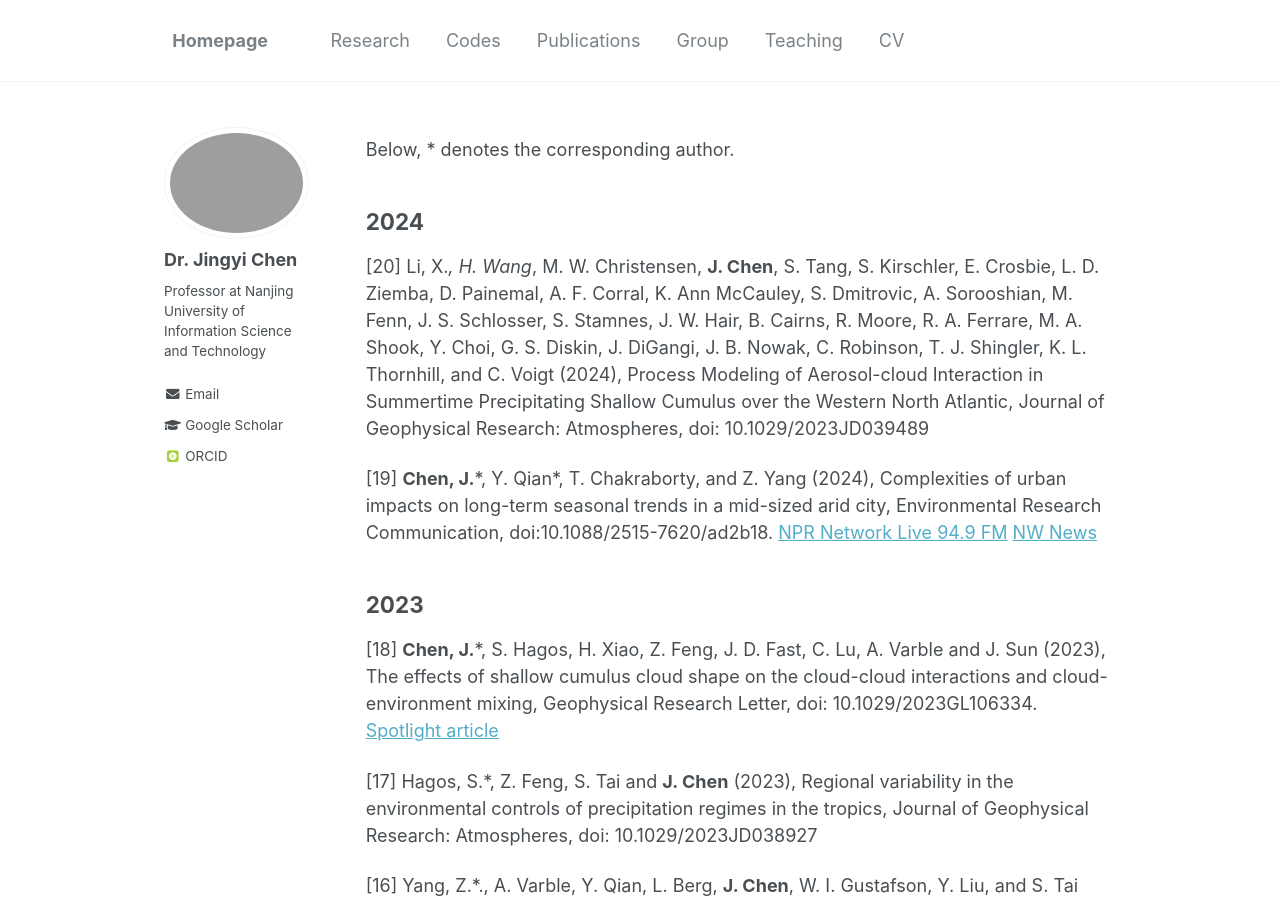
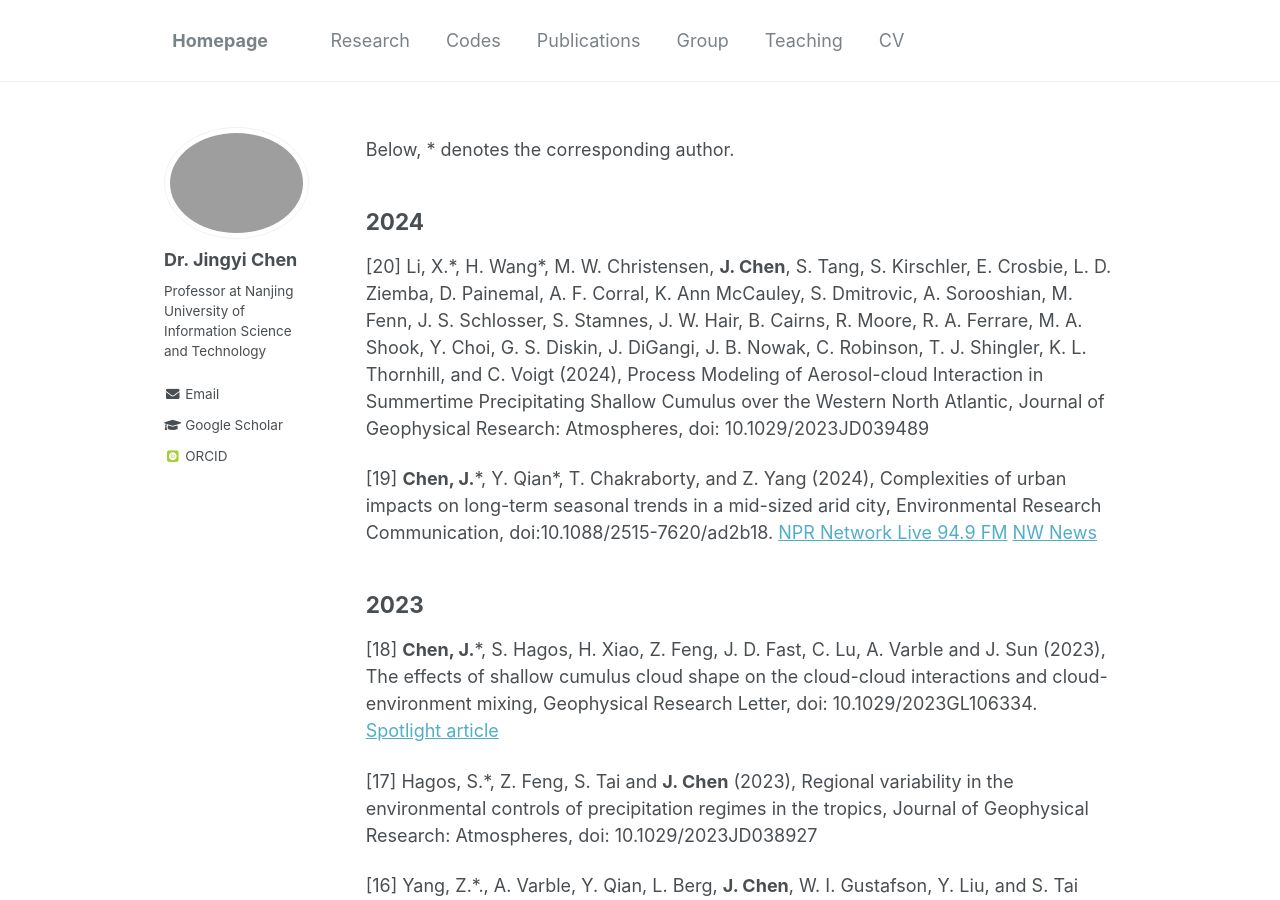
Before and after one commit to Jingyi-Chen/jingyi-chen.github.io, a Jekyll site: the page built from _pages/publications.md, in a window 1280 px wide and 900 px high. Built offline with Jekyll 4.4.1, drawn with Linux system fonts in a browser that asks for light colours; some web fonts are replaced.

```diff
--- a/_pages/publications.md
+++ b/_pages/publications.md
@@ -8,7 +8,7 @@ Below, * denotes the corresponding author.
 
 2024
 ---
-[20]	Li, X.*, H. Wang*, M. W. Christensen, **J. Chen**, S. Tang, S. Kirschler, E. Crosbie, L. D. Ziemba, D. Painemal,  A. F. Corral, K. Ann McCauley, S. Dmitrovic, A. Sorooshian, M. Fenn, J. S. Schlosser, S. Stamnes, J. W. Hair, B. Cairns, R. Moore, R. A. Ferrare, M. A. Shook, Y. Choi, G. S. Diskin, J. DiGangi, J. B. Nowak, C. Robinson, T. J. Shingler, K. L. Thornhill, and C. Voigt (2024), Process Modeling of Aerosol-cloud Interaction in Summertime Precipitating Shallow Cumulus over the Western North Atlantic, Journal of Geophysical Research: Atmospheres, doi: 10.1029/2023JD039489
+[20]	Li, X.\*, H. Wang\*, M. W. Christensen, **J. Chen**, S. Tang, S. Kirschler, E. Crosbie, L. D. Ziemba, D. Painemal,  A. F. Corral, K. Ann McCauley, S. Dmitrovic, A. Sorooshian, M. Fenn, J. S. Schlosser, S. Stamnes, J. W. Hair, B. Cairns, R. Moore, R. A. Ferrare, M. A. Shook, Y. Choi, G. S. Diskin, J. DiGangi, J. B. Nowak, C. Robinson, T. J. Shingler, K. L. Thornhill, and C. Voigt (2024), Process Modeling of Aerosol-cloud Interaction in Summertime Precipitating Shallow Cumulus over the Western North Atlantic, Journal of Geophysical Research: Atmospheres, doi: 10.1029/2023JD039489
 
 [19] **Chen, J.**\*, Y. Qian\*, T. Chakraborty, and Z. Yang (2024), Complexities of urban impacts on long-term seasonal trends in a mid-sized arid city, Environmental Research Communication, doi:10.1088/2515-7620/ad2b18. [NPR Network Live 94.9 FM](https://www.kuow.org/stories/study-as-the-climate-changes-the-desert-tri-cities-is-actually-getting-cooler)  [NW News](https://www.nwnewsnetwork.org/environment-and-planning/2024-02-22/study-as-the-climate-changes-the-desert-tri-cities-is-actually-getting-cooler)
 
```
